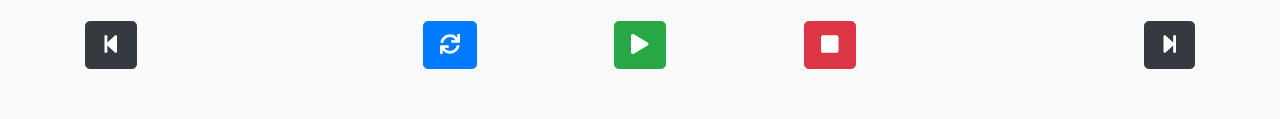
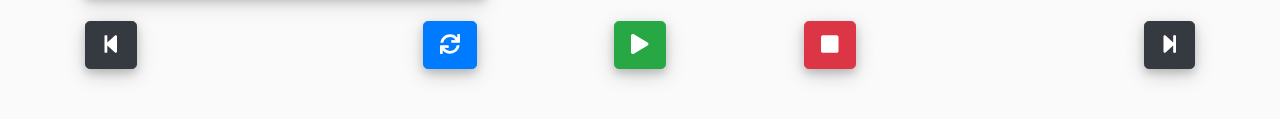
Before and after one commit to retowyss/heppler-cam, a plain HTML site: page index.html in a window 1280 px wide. Shown: the part 393-512 px from the top of the page. Drawn offline with nearby package versions, Linux system fonts and the light colour scheme.

Commit message:
prettify

```diff
--- a/index.html
+++ b/index.html
@@ -8,6 +8,7 @@
     <script src="https://cdnjs.cloudflare.com/ajax/libs/font-awesome/5.12.1/js/all.min.js" integrity="sha256-MAgcygDRahs+F/Nk5Vz387whB4kSK9NXlDN3w58LLq0=" crossorigin="anonymous"></script>
     <style type="text/css" media="all">
       body { background-color: #fafafa; }
+      img, .btn { box-shadow: 0 4px 8px 0 rgba(0, 0, 0, 0.17), 0 6px 20px 0 rgba(0, 0, 0, 0.17);}
     </style>
   </head>
   <body>
```
